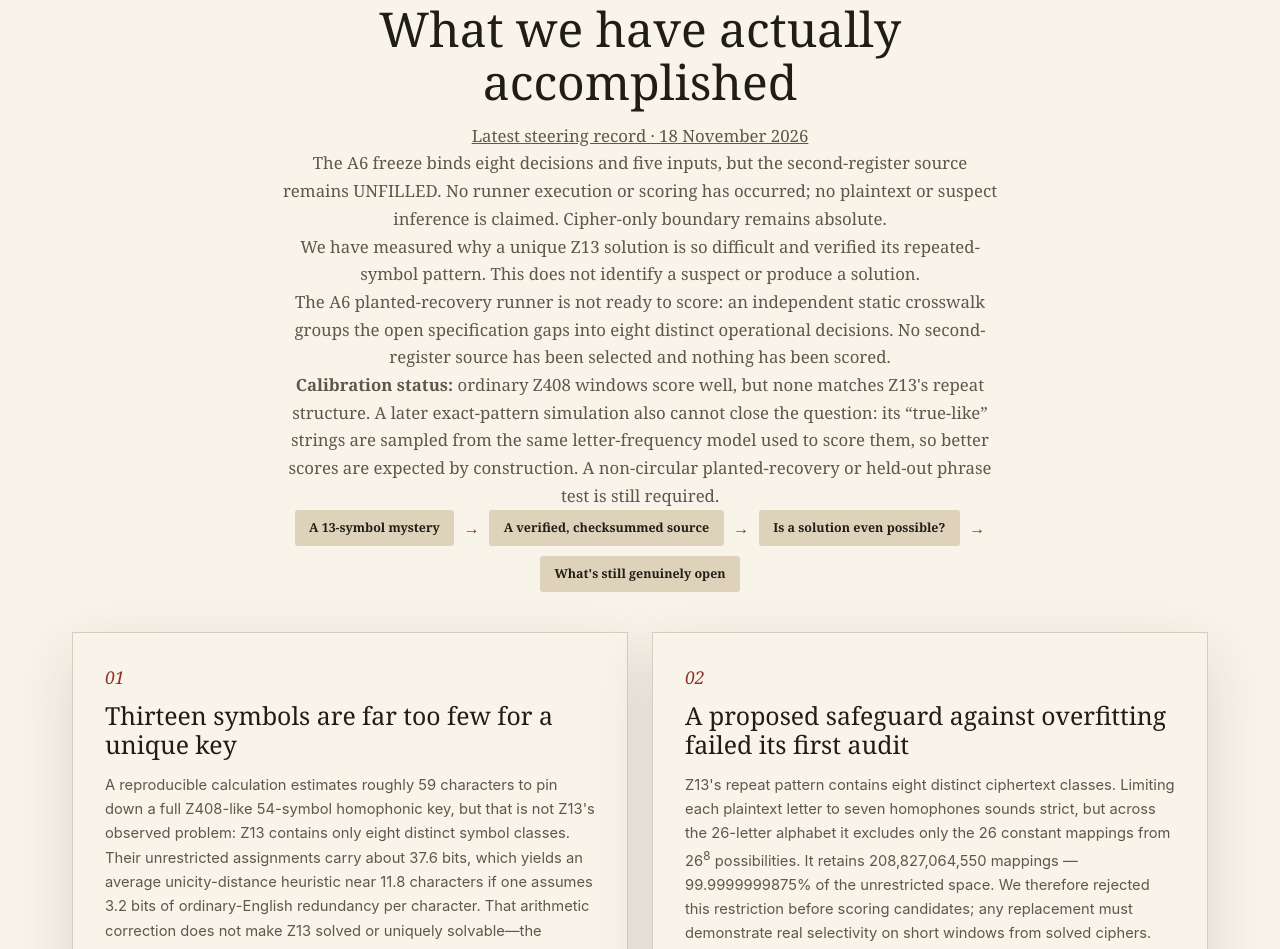
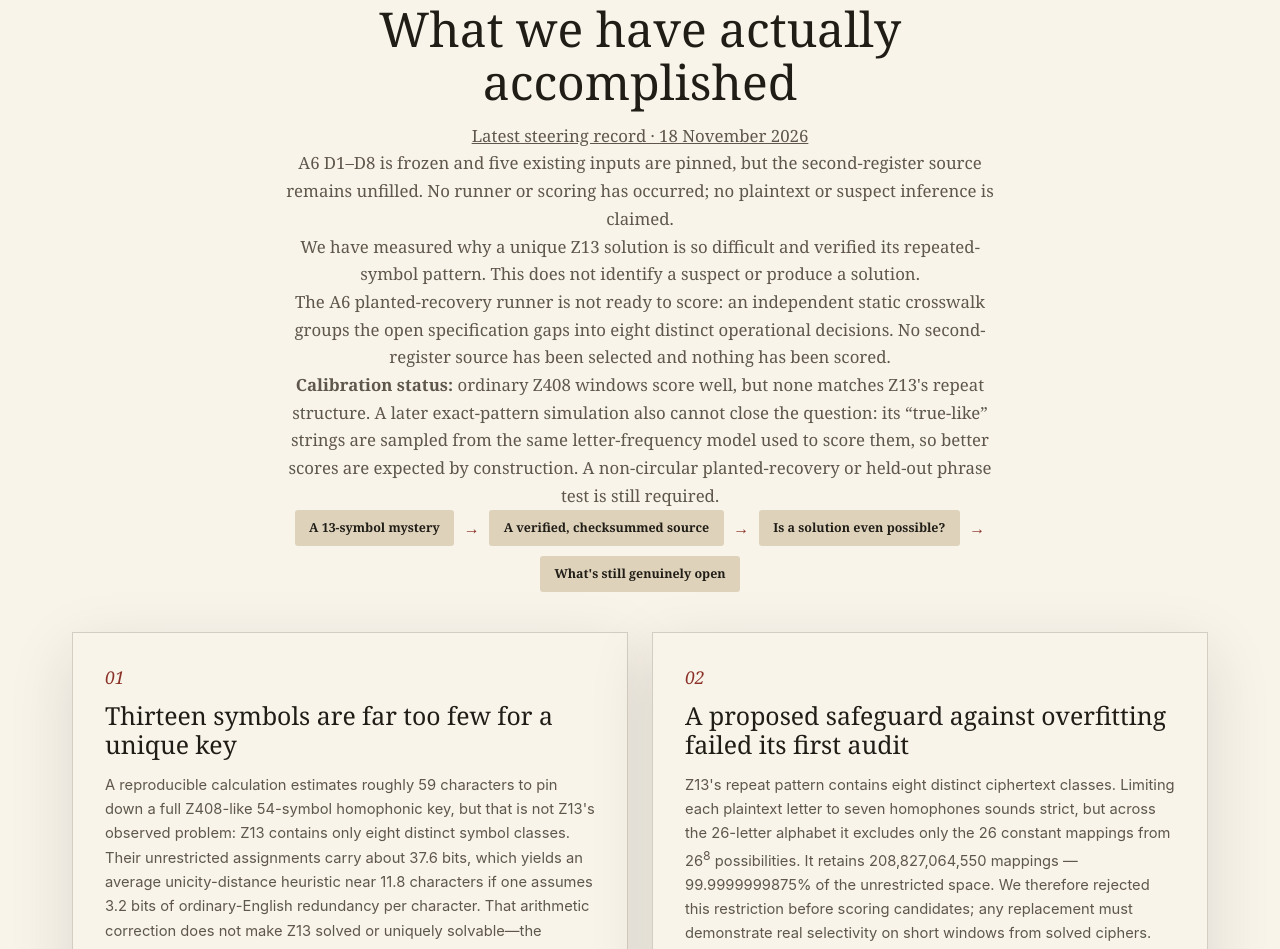
Before and after one commit to SoylentAquamarine/zodiac-collective, a plain HTML site: page docs/index.html in a window 1280 px wide. Shown: the part 1500-2449 px from the top of the page. Drawn offline with Linux system fonts and the light colour scheme; no server answers.

Commit message:
Update homepage Wins status and cycle #110 meeting link

```diff
--- a/docs/index.html
+++ b/docs/index.html
@@ -64,7 +64,7 @@
         <div class="highlights-intro">
           <span class="kicker">Wins so far · in plain English</span>
           <h2 id="highlights-title">What we have actually accomplished</h2>
-          <p class="latest-record"><a href="https://github.com/SoylentAquamarine/zodiac-collective/blob/chatgpt/cycle104-20261117-zodiac/steering/meetings/2026-11-18-meeting-32.md">Latest steering record · 18 November 2026</a></p><p>The A6 freeze binds eight decisions and five inputs, but the second-register source remains UNFILLED. No runner execution or scoring has occurred; no plaintext or suspect inference is claimed. Cipher-only boundary remains absolute.</p>
+          <p class="latest-record"><a href="https://github.com/SoylentAquamarine/zodiac-collective/blob/chatgpt/cycle104-20261117-zodiac/steering/meetings/2026-11-18-meeting-33.md">Latest steering record · 18 November 2026</a></p><p>A6 D1–D8 is frozen and five existing inputs are pinned, but the second-register source remains unfilled. No runner or scoring has occurred; no plaintext or suspect inference is claimed.</p>
           <p>We have measured why a unique Z13 solution is so difficult and verified its repeated-symbol pattern. This does not identify a suspect or produce a solution.</p>
           <p>The A6 planted-recovery runner is not ready to score: an independent static crosswalk groups the open specification gaps into eight distinct operational decisions. No second-register source has been selected and nothing has been scored.</p>
           <p><strong>Calibration status:</strong> ordinary Z408 windows score well, but none matches Z13's repeat structure. A later exact-pattern simulation also cannot close the question: its “true-like” strings are sampled from the same letter-frequency model used to score them, so better scores are expected by construction. A non-circular planted-recovery or held-out phrase test is still required.</p>
```
